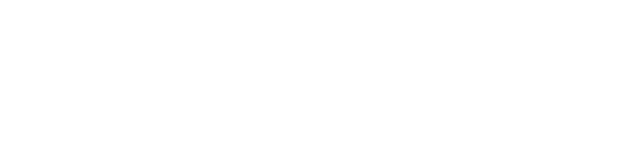
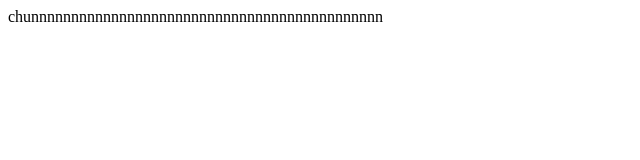
Before and after one commit to Benitdev/test_ncc, a plain HTML site: page index.html in a window 1280 px wide. Shown: the whole page, without its empty margins (0-640 px from the left). Drawn offline with Linux system fonts and the light colour scheme.

Commit message:
chunnnnnnnnnn

```diff
--- a/index.html
+++ b/index.html
@@ -6,5 +6,7 @@
     <meta name="viewport" content="width=device-width, initial-scale=1.0" />
     <title>Document</title>
   </head>
-  <body></body>
+  <body>
+    <div>chunnnnnnnnnnnnnnnnnnnnnnnnnnnnnnnnnnnnnnnnnnnn</div>
+  </body>
 </html>
```
